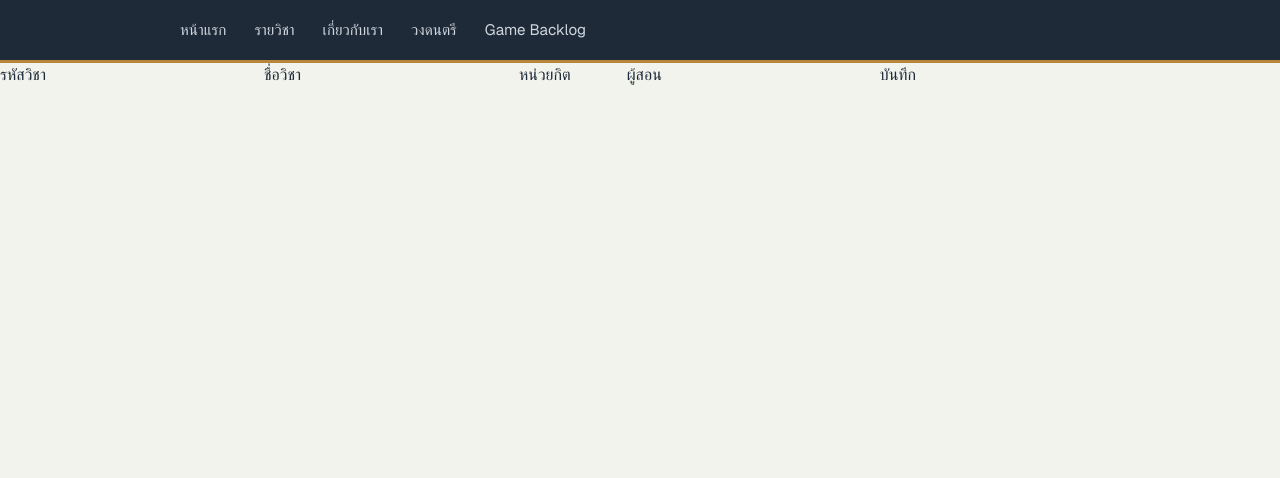
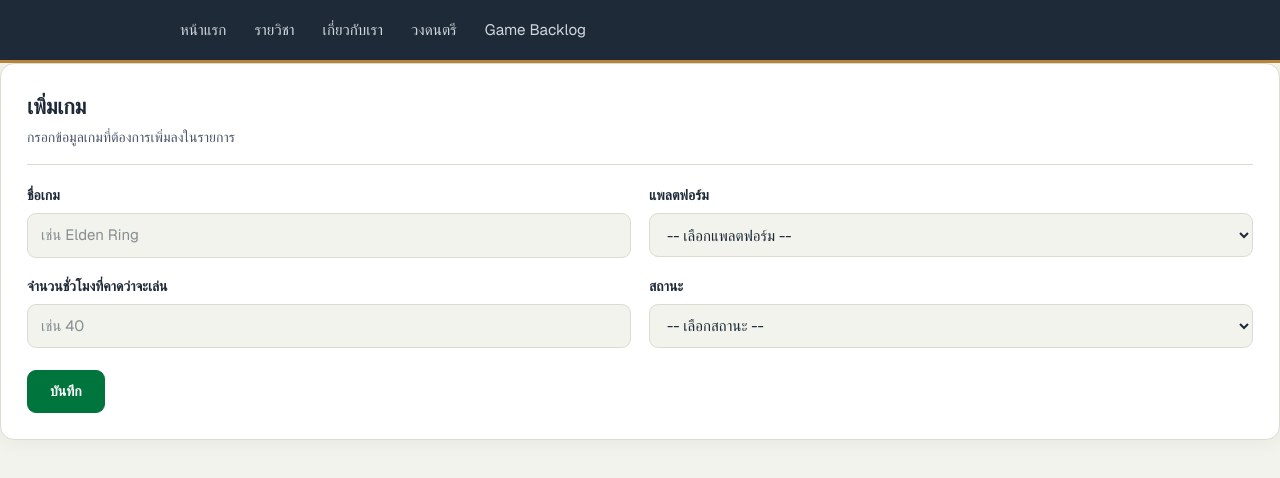
Before and after one commit to natthakit-glitch/new.next.sj, a Next.js app: page /test in a window 1280 px wide. Shown: the top 478 px of the page. Built offline with nearby package versions, Linux system fonts and the light colour scheme.

Commit message:
comment game

```diff
--- a/src/app/components/CourseForm.tsx
+++ b/src/app/components/CourseForm.tsx
@@ -1,153 +1,258 @@
 "use client";
 
 import { ChangeEvent, FormEvent, useState } from "react";
-import type { Course } from "@/types/course";
+import type { Game, GameStatus } from "@/types/game";
 
-// 2  type ของ Props และ type ของข้อมูลในฟอร์ม
-export type CourseDraft = {
-  code: string;
+// เก็บข้อมูลที่กรอกในฟอร์มทั้งหมดไว้ในก้อนเดียว
+export type GameDraft = {
   name: string;
-  credit: string;
-  instructor: string;
+  platform: string;
+  hours: string;
+  status: GameStatus | "";
 };
 
-type FormErrors = Partial<Record<keyof CourseDraft, string>>;
+// เก็บข้อความแจ้งเตือนของแต่ละช่อง
+type FormErrors = Partial<Record<keyof GameDraft, string>>;
 
-type CourseFormProps = {
-  initialCourse?: Course;
-  onSave: (draft: CourseDraft) => void;
+type GameFormProps = {
+  initialGame?: Game;
+  onSave: (draft: GameDraft) => void;
   onCancel: () => void;
 };
 
-const emptyDraft: CourseDraft = {
-  code: "",
+// ค่าเริ่มต้นตอนเพิ่มเกมใหม่
+const emptyDraft: GameDraft = {
   name: "",
-  credit: "",
-  instructor: "",
+  platform: "",
+  hours: "",
+  status: "",
 };
 
-function toDraft(course?: Course): CourseDraft {
-  if (!course) {
+// ถ้าเป็นการแก้ไข จะเอาข้อมูลเดิมมาใส่ในฟอร์ม
+function toDraft(game?: Game): GameDraft {
+  if (!game) {
     return emptyDraft;
   }
 
   return {
-    code: course.code,
-    name: course.name,
-    credit: String(course.credit),
-    instructor: course.instructor,
+    name: game.name,
+    platform: game.platform,
+    hours: String(game.hours),
+    status: game.status,
   };
 }
 
-export default function CourseForm({ initialCourse, onSave, onCancel }: CourseFormProps) {
-  // 3  State ของฟอร์มและ State ของข้อความแจ้งเตือน
-  const [draft, setDraft] = useState<CourseDraft>(toDraft(initialCourse));
+export default function GameForm({
+  initialGame,
+  onSave,
+  onCancel,
+}: GameFormProps) {
+
+  // เก็บค่าของ Input ทั้งหมด เพื่อทำ Controlled Input
+  const [draft, setDraft] = useState<GameDraft>(toDraft(initialGame));
+
+  // เก็บ Error ไว้แสดงใต้ช่องที่กรอกผิด
   const [errors, setErrors] = useState<FormErrors>({});
 
-  // 4  ฟังก์ชันตรวจสอบความถูกต้อง
-  function validate(value: CourseDraft): FormErrors {
+  function validate(value: GameDraft): FormErrors {
     const nextErrors: FormErrors = {};
 
-    if (value.code.trim() === "") {
-      nextErrors.code = "กรุณาระบุรหัสวิชา";
+    // ตรวจสอบว่าชื่อเกมถูกกรอกหรือยัง
+    if (value.name.trim() === "") {
+      nextErrors.name = "กรุณาระบุชื่อเกม";
     }
 
-    if (value.name.trim() === "") {
-      nextErrors.name = "กรุณาระบุชื่อวิชา";
+    // ตรวจสอบว่ามีการเลือกแพลตฟอร์มหรือไม่
+    if (value.platform.trim() === "") {
+      nextErrors.platform = "กรุณาเลือกแพลตฟอร์ม";
     }
 
-    const credit = Number(value.credit);
-    if (!Number.isInteger(credit) || credit < 1 || credit > 6) {
-      nextErrors.credit = "หน่วยกิตต้องเป็นจำนวนเต็มตั้งแต่ 1 ถึง 6";
+    const hours = Number(value.hours);
+
+    // จำนวนชั่วโมงต้องเป็นจำนวนเต็มและมากกว่า 0
+    if (!Number.isInteger(hours) || hours <= 0) {
+      nextErrors.hours = "จำนวนชั่วโมงต้องเป็นจำนวนเต็มบวก";
     }
 
-    if (value.instructor.trim() === "") {
-      nextErrors.instructor = "กรุณาระบุชื่อผู้สอน";
+    // ตรวจสอบว่ามีการเลือกสถานะหรือไม่
+    if (value.status === "") {
+      nextErrors.status = "กรุณาเลือกสถานะ";
     }
+
     return nextErrors;
   }
 
-  // 5  ฟังก์ชัน handle สำหรับเหตุการณ์ต่าง ๆ
-  function handleChange(event: ChangeEvent<HTMLInputElement>) {
+  function handleChange(
+    event: ChangeEvent<HTMLInputElement | HTMLSelectElement>,
+  ) {
     const { name, value } = event.target;
-    setDraft((prev) => ({ ...prev, [name]: value }));
+
+    // เปลี่ยนค่าของช่องที่ผู้ใช้กำลังกรอก โดยค่าช่องอื่นยังเหมือนเดิม
+    setDraft((prev) => ({
+      ...prev,
+      [name]: value,
+    }));
   }
 
   function handleSubmit(event: FormEvent<HTMLFormElement>) {
     event.preventDefault();
 
+    // ตรวจสอบข้อมูลก่อนส่งไปบันทึก
     const nextErrors = validate(draft);
     setErrors(nextErrors);
 
+    // ถ้ามีข้อมูลผิดจะยังไม่บันทึก
     if (Object.keys(nextErrors).length > 0) {
       return;
     }
 
+    // ส่งข้อมูลที่กรอกกลับไปให้ GameExplorer
     onSave(draft);
+
+    // ล้างฟอร์มหลังบันทึกเสร็จ
     setDraft(emptyDraft);
     setErrors({});
   }
 
-  // 6  return ส่วนแสดงผล
   return (
-    <form onSubmit={handleSubmit} noValidate>
-      <label htmlFor="code">รหัสวิชา</label>
+    <form className="game-form" onSubmit={handleSubmit} noValidate>
+      <div className="game-form-header">
+        {/* เปลี่ยนข้อความตามว่าเป็นการเพิ่มหรือแก้ไขเกม */}
+        <h2>{initialGame ? "แก้ไขเกม" : "เพิ่มเกม"}</h2>
+
+        <p>
+          {initialGame
+            ? "แก้ไขข้อมูลเกมแล้วกดบันทึก"
+            : "กรอกข้อมูลเกมที่ต้องการเพิ่มลงในรายการ"}
+        </p>
+      </div>
+
+      <div className="game-form-grid">
+        <div className="game-form-group">
+          <label htmlFor="game-name">ชื่อเกม</label>
+
           <input
-        id="code"
-        name="code"
-        type="text"
-        value={draft.code}
-        onChange={handleChange}
-        aria-invalid={!!errors.code}
-        aria-describedby={errors.code ? "code-error" : undefined}
-      />
-      {errors.code ? <p id="code-error">{errors.code}</p> : null}
-
-      <label htmlFor="name">ชื่อวิชา</label>
-      <input
-        id="name"
+            id="game-name"
             name="name"
             type="text"
             value={draft.name}
             onChange={handleChange}
+            placeholder="เช่น Elden Ring"
             aria-invalid={!!errors.name}
-        aria-describedby={errors.name ? "name-error" : undefined}
+            aria-describedby={
+              errors.name ? "game-name-error" : undefined
+            }
           />
-      {errors.name ? <p id="name-error">{errors.name}</p> : null}
 
-      <label htmlFor="credit">หน่วยกิต</label>
+          {/* แสดงข้อความเมื่อชื่อเกมไม่ผ่านการตรวจสอบ */}
+          {errors.name ? (
+            <p id="game-name-error" className="game-form-error">
+              {errors.name}
+            </p>
+          ) : null}
+        </div>
+
+        <div className="game-form-group">
+          <label htmlFor="game-platform">แพลตฟอร์ม</label>
+
+          <select
+            id="game-platform"
+            name="platform"
+            value={draft.platform}
+            onChange={handleChange}
+            aria-invalid={!!errors.platform}
+            aria-describedby={
+              errors.platform ? "game-platform-error" : undefined
+            }
+          >
+            <option value="">-- เลือกแพลตฟอร์ม --</option>
+            <option value="PC">PC</option>
+            <option value="PlayStation 5">PlayStation 5</option>
+            <option value="PlayStation 4">PlayStation 4</option>
+            <option value="Xbox Series X/S">Xbox Series X/S</option>
+            <option value="Nintendo Switch">Nintendo Switch</option>
+          </select>
+
+          {/* แสดงข้อความถ้ายังไม่ได้เลือกแพลตฟอร์ม */}
+          {errors.platform ? (
+            <p id="game-platform-error" className="game-form-error">
+              {errors.platform}
+            </p>
+          ) : null}
+        </div>
+
+        <div className="game-form-group">
+          <label htmlFor="game-hours">
+            จำนวนชั่วโมงที่คาดว่าจะเล่น
+          </label>
+
           <input
-        id="credit"
-        name="credit"
+            id="game-hours"
+            name="hours"
             type="number"
-        inputMode="numeric"
             min="1"
-        max="6"
-        value={draft.credit}
+            step="1"
+            value={draft.hours}
             onChange={handleChange}
-        aria-invalid={!!errors.credit}
-        aria-describedby={errors.credit ? "credit-error" : undefined}
+            placeholder="เช่น 40"
+            aria-invalid={!!errors.hours}
+            aria-describedby={
+              errors.hours ? "game-hours-error" : undefined
+            }
           />
-      {errors.credit ? <p id="credit-error">{errors.credit}</p> : null}
 
-      <label htmlFor="instructor">ผู้สอน</label>
-      <input
-        id="instructor"
-        name="instructor"
-        type="text"
-        value={draft.instructor}
+          {/* แสดงข้อความถ้าจำนวนชั่วโมงไม่ถูกต้อง */}
+          {errors.hours ? (
+            <p id="game-hours-error" className="game-form-error">
+              {errors.hours}
+            </p>
+          ) : null}
+        </div>
+
+        <div className="game-form-group">
+          <label htmlFor="game-status">สถานะ</label>
+
+          <select
+            id="game-status"
+            name="status"
+            value={draft.status}
             onChange={handleChange}
-        aria-invalid={!!errors.instructor}
-        aria-describedby={errors.instructor ? "instructor-error" : undefined}
-      />
-      {errors.instructor ? <p id="instructor-error">{errors.instructor}</p> : null}
+            aria-invalid={!!errors.status}
+            aria-describedby={
+              errors.status ? "game-status-error" : undefined
+            }
+          >
+            <option value="">-- เลือกสถานะ --</option>
+            <option value="ยังไม่เริ่ม">ยังไม่เริ่ม</option>
+            <option value="กำลังเล่น">กำลังเล่น</option>
+            <option value="เล่นจบแล้ว">เล่นจบแล้ว</option>
+          </select>
 
-      <button type="submit">บันทึก</button>
-      {initialCourse ? (
-        <button type="button" onClick={onCancel}>
+          {/* แสดงข้อความถ้ายังไม่ได้เลือกสถานะ */}
+          {errors.status ? (
+            <p id="game-status-error" className="game-form-error">
+              {errors.status}
+            </p>
+          ) : null}
+        </div>
+      </div>
+
+      <div className="game-form-actions">
+        <button type="submit" className="game-save-button">
+          บันทึก
+        </button>
+
+        {/* ปุ่มนี้จะแสดงตอนที่กำลังแก้ไขเกม */}
+        {initialGame ? (
+          <button
+            type="button"
+            className="game-cancel-button"
+            onClick={onCancel}
+          >
             ยกเลิก
           </button>
         ) : null}
+      </div>
     </form>
   );
 }
--- a/src/app/games/page.tsx
+++ b/src/app/games/page.tsx
@@ -12,7 +12,7 @@ export default function GamesPage() {
       <h1>Game Backlog</h1>
 
       <p>
-        รายการเกมที่ตั้งใจจะเล่น พร้อมสถานะและเวลาที่คาดว่าจะใช้
+        รายการเกมที่ตั้งใจจะเล่น
       </p>
 
       <GameExplorer initialGames={games} />
```
Also changed, not shown: src/app/components/CourseExplorer.tsx (+79 -63 lines), src/app/data/gamedata.ts (+4 -4 lines). Lines whose indentation alone changed are shown as unchanged.
